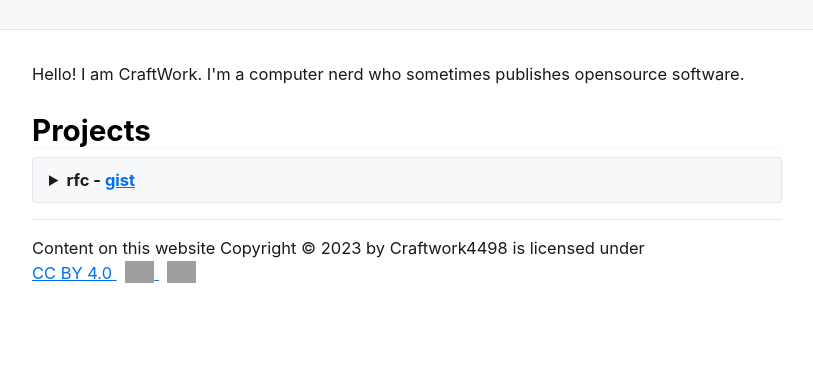
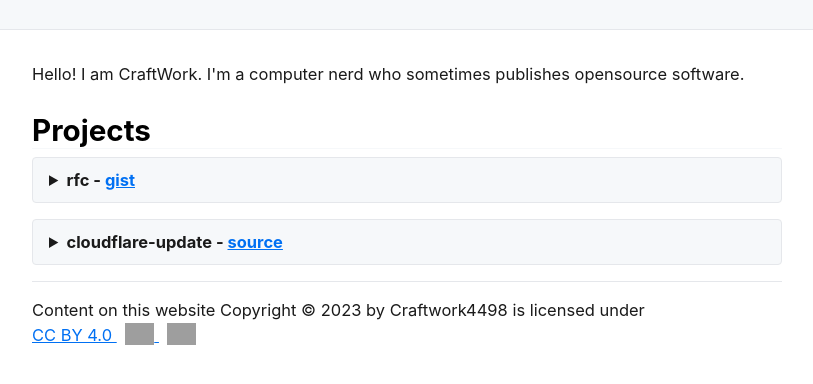
Before and after one commit to craftwork4498/craftwork4498.github.io, a plain HTML site: page index.html in a window 1280 px wide. Shown: the part 104-488 px from the top of the page, without its empty margins (233-1046 px from the left). Drawn offline with Linux system fonts and the light colour scheme; grey boxes are pictures that could not be loaded; a web font is replaced by a local one.

Commit message:
initial cloudflare-update

```diff
--- a/index.html
+++ b/index.html
@@ -35,6 +35,13 @@
             I created a simple bash script to allow the syncing, searching, and citing or RFCs on linux systems
         </p>
     </details>
+    <details>
+        <summary>cloudflare-update - <a href="https://github.com/craftwork4498/cloudflare-update">
+                source</a></summary>
+        <p>
+            A shell script and NixOs module for updating Cloudflare DNS records
+        </p>
+    </details>
 
     <hr>
 
```
